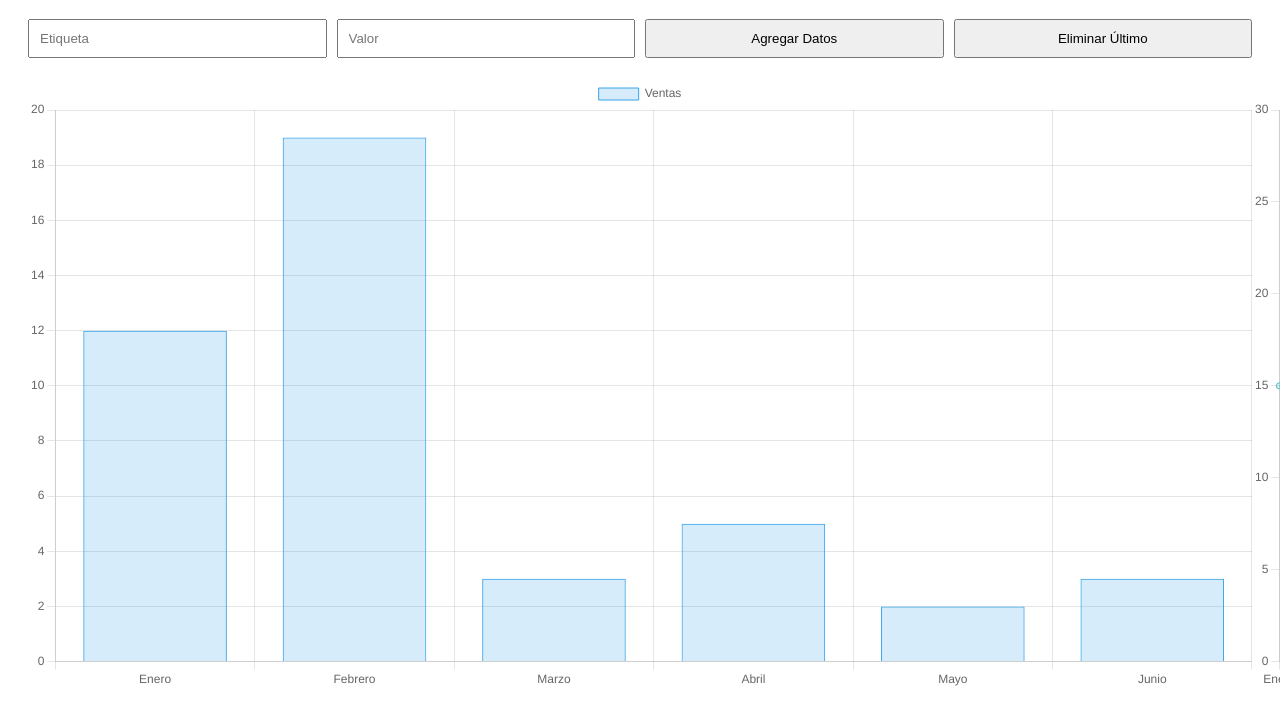
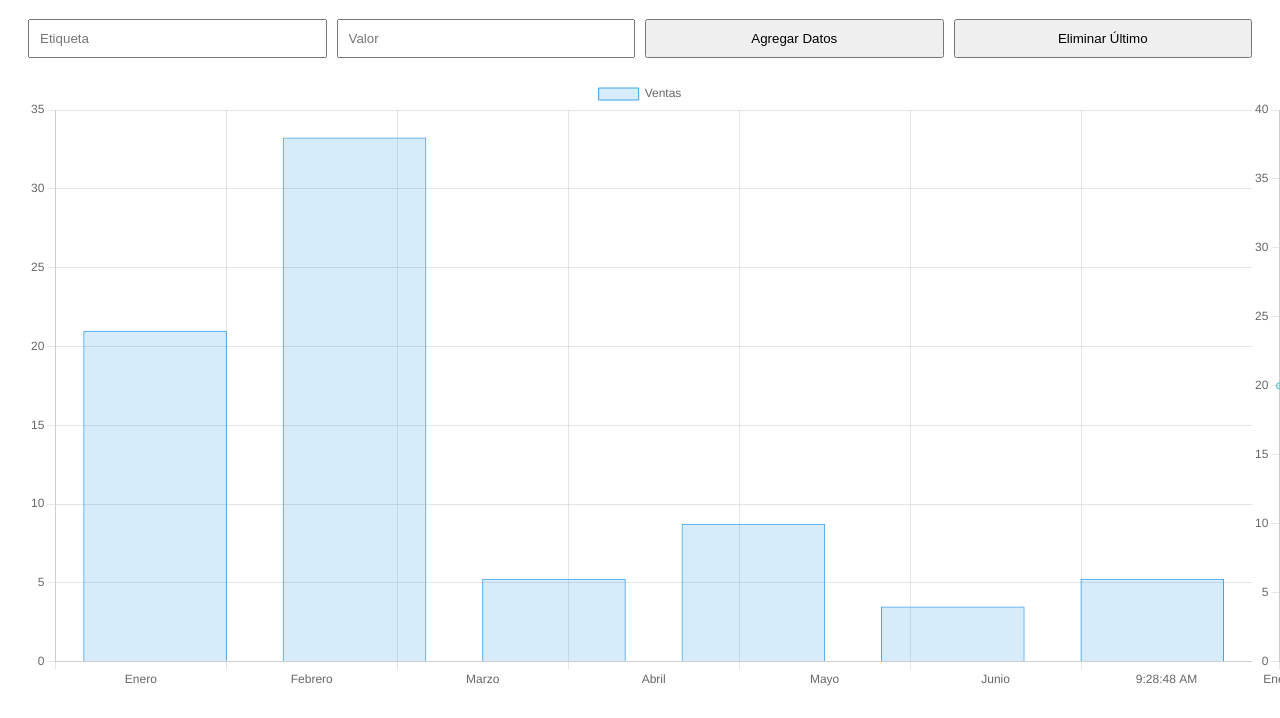
Before and after one commit to fraluegut/Ejemplo, a plain HTML site: page index.html in a window 1280 px wide. Shown: the part 89-807 px from the top of the page. Drawn offline with nearby package versions, Linux system fonts and the light colour scheme.

Commit message:
Update index.html

```diff
--- a/index.html
+++ b/index.html
@@ -3,7 +3,7 @@
 <head>
     <meta charset="UTF-8">
     <meta name="viewport" content="width=device-width, initial-scale=1.0">
-    <title>Gráficas Dinámicas Interactivas</title>
+    <title>Gráficas Dinámicas Interactivas con Datos Aleatorios</title>
     <script src="https://cdn.jsdelivr.net/npm/chart.js"></script>
     <style>
         body {
@@ -58,6 +58,8 @@
     </div>
 
     <script>
+        const updateInterval = 5000;  // Intervalo de actualización en milisegundos (por ejemplo, 5000 ms = 5 segundos)
+
         // Datos iniciales para las gráficas
         const initialLabels = ['Enero', 'Febrero', 'Marzo', 'Abril', 'Mayo', 'Junio'];
         const initialBarData = [12, 19, 3, 5, 2, 3];
@@ -144,6 +146,33 @@
             lineChart.data.datasets[0].data.pop();
             lineChart.update();
         }
+
+        // Función para actualizar las gráficas con datos aleatorios
+        function updateCharts() {
+            const randomValueBar = Math.floor(Math.random() * 100);
+            const randomValueLine = Math.floor(Math.random() * 100);
+            const currentTime = new Date().toLocaleTimeString();
+
+            barChart.data.labels.push(currentTime);
+            barChart.data.datasets[0].data.push(randomValueBar);
+            barChart.update();
+
+            lineChart.data.labels.push(currentTime);
+            lineChart.data.datasets[0].data.push(randomValueLine);
+            lineChart.update();
+
+            if (barChart.data.labels.length > 10) {
+                barChart.data.labels.shift();
+                barChart.data.datasets[0].data.shift();
+            }
+
+            if (lineChart.data.labels.length > 10) {
+                lineChart.data.labels.shift();
+                lineChart.data.datasets[0].data.shift();
+            }
+        }
+
+        setInterval(updateCharts, updateInterval);
     </script>
 </body>
 </html>
```
